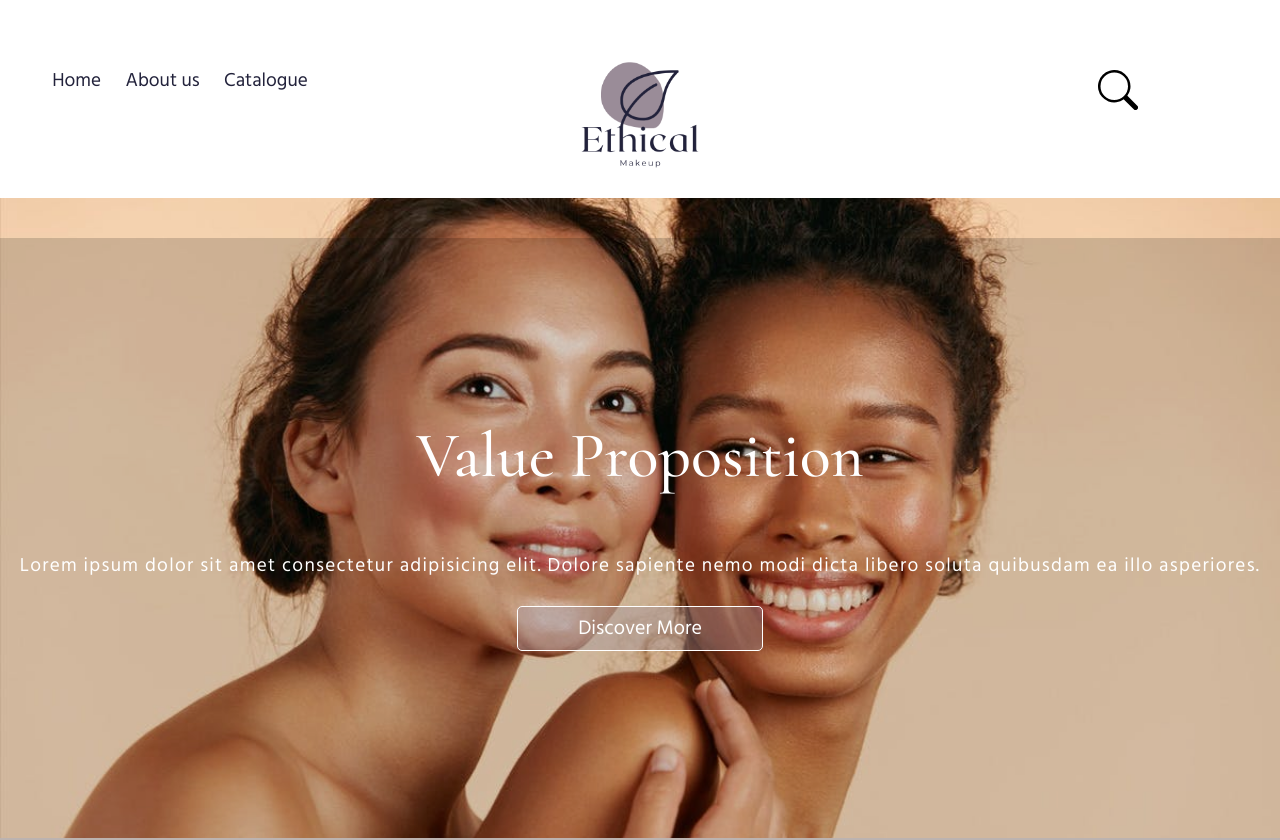
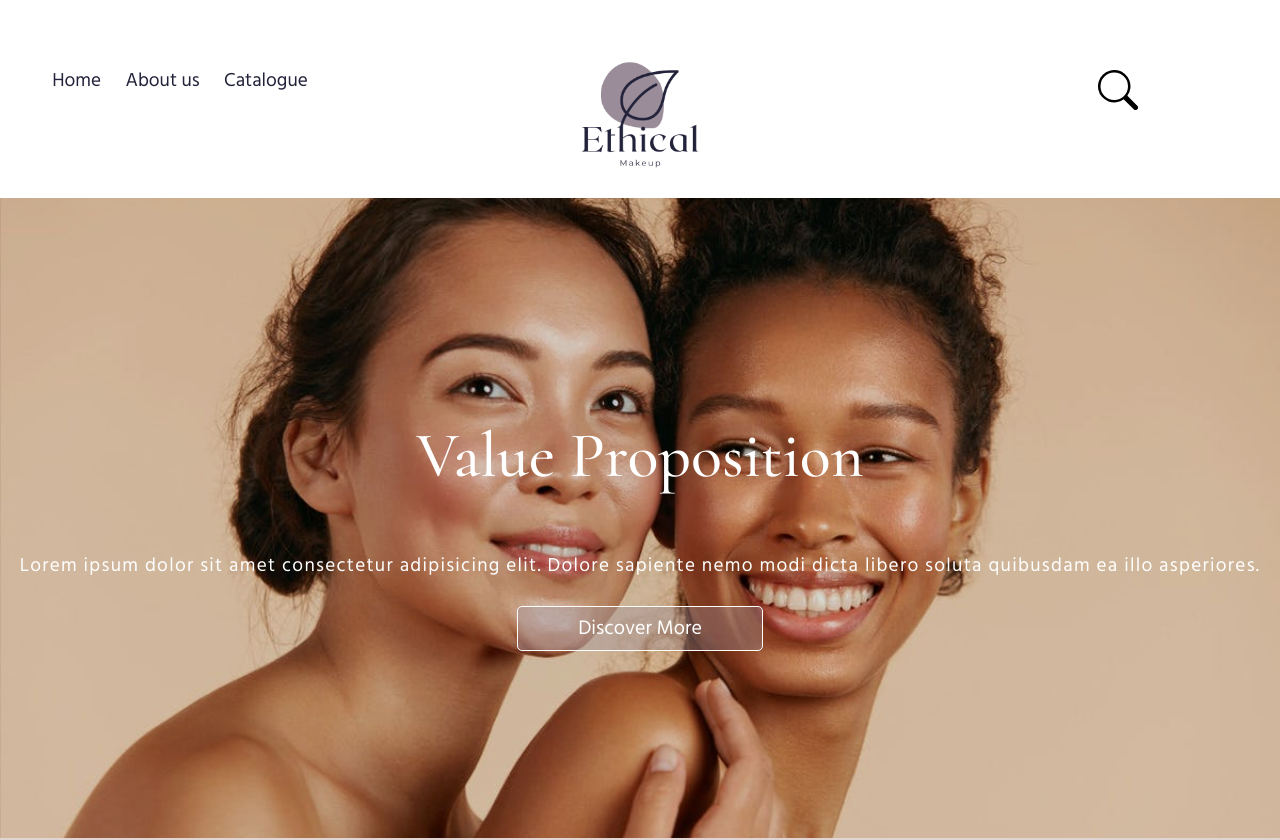
Before and after one commit to group-project-four/ethicalMakeup, a React (Create React App) app: page / in a window 1280 px wide. Shown: the top 840 px of the page. Built offline with nearby package versions, Linux system fonts and the light colour scheme; no server answers.

Commit message:
adjusted bug on overlay on homepage

```diff
--- a/package.json
+++ b/package.json
@@ -18,7 +18,7 @@
     "web-vitals": "^1.1.2"
   },
   "scripts": {
-    "start": "BROWSER=firefox react-scripts start",
+    "start": "react-scripts start",
     "build": "react-scripts build",
     "test": "react-scripts test",
     "eject": "react-scripts eject"
--- a/src/styling/_catalogueProductsStyles.scss
+++ b/src/styling/_catalogueProductsStyles.scss
@@ -132,3 +132,5 @@
     cursor:pointer;
   }
 }
+
+// Media Queries
--- a/src/styling/_homePage.scss
+++ b/src/styling/_homePage.scss
@@ -1,5 +1,6 @@
 .headerContainer {
     height: 80vh;
+    position:relative;
 }
 .header {
     height: 100%;
@@ -39,10 +40,10 @@
 .overlay2 {
     background: rgba(0, 0, 0, 0.7);
     position: absolute;
-    height: 80vh;
+    height: 100%;
     width: 100%;
     left: 0;
-    top: 29.8vh;
+    top: 0;
     bottom: 0;
     right: 0;
     opacity: 0.23;
```
